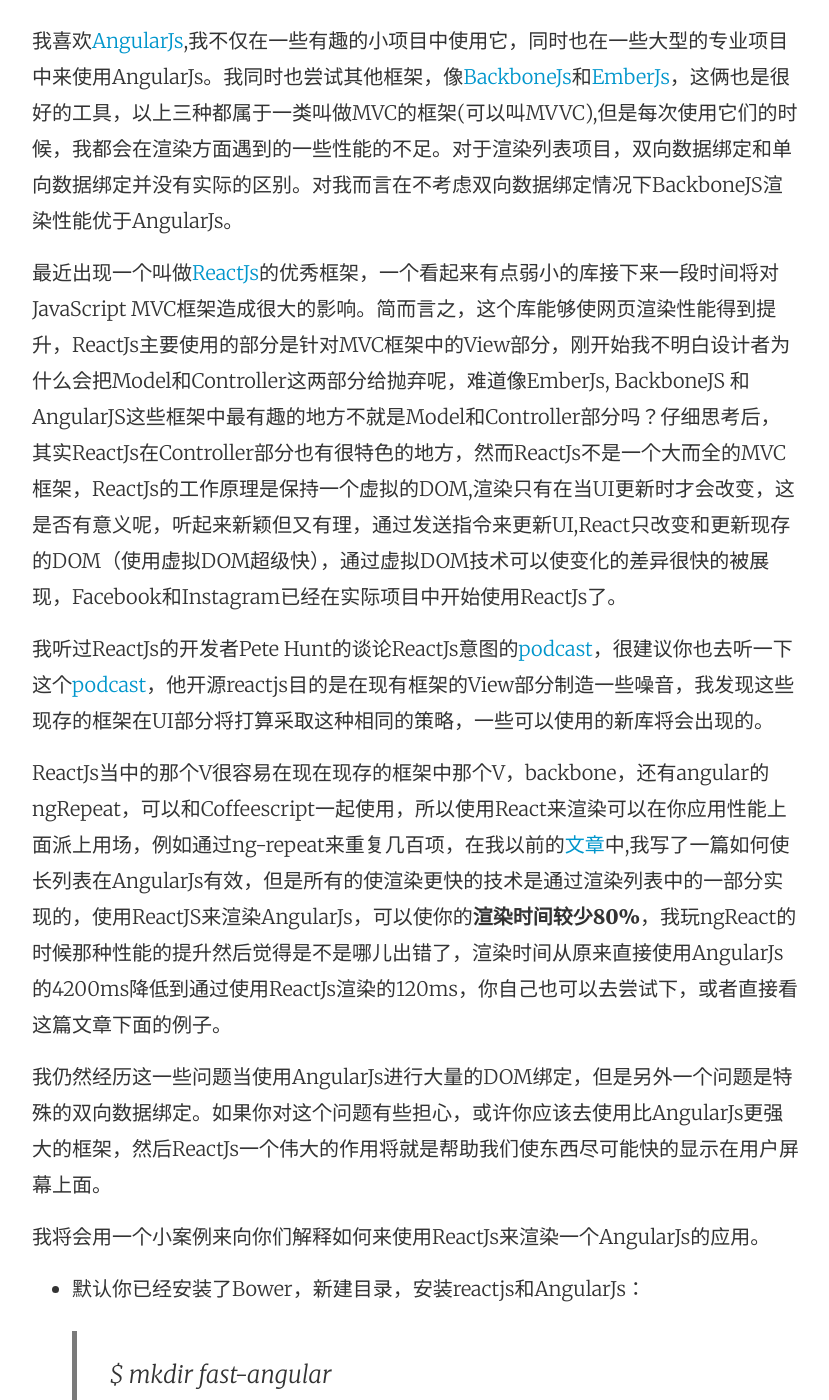
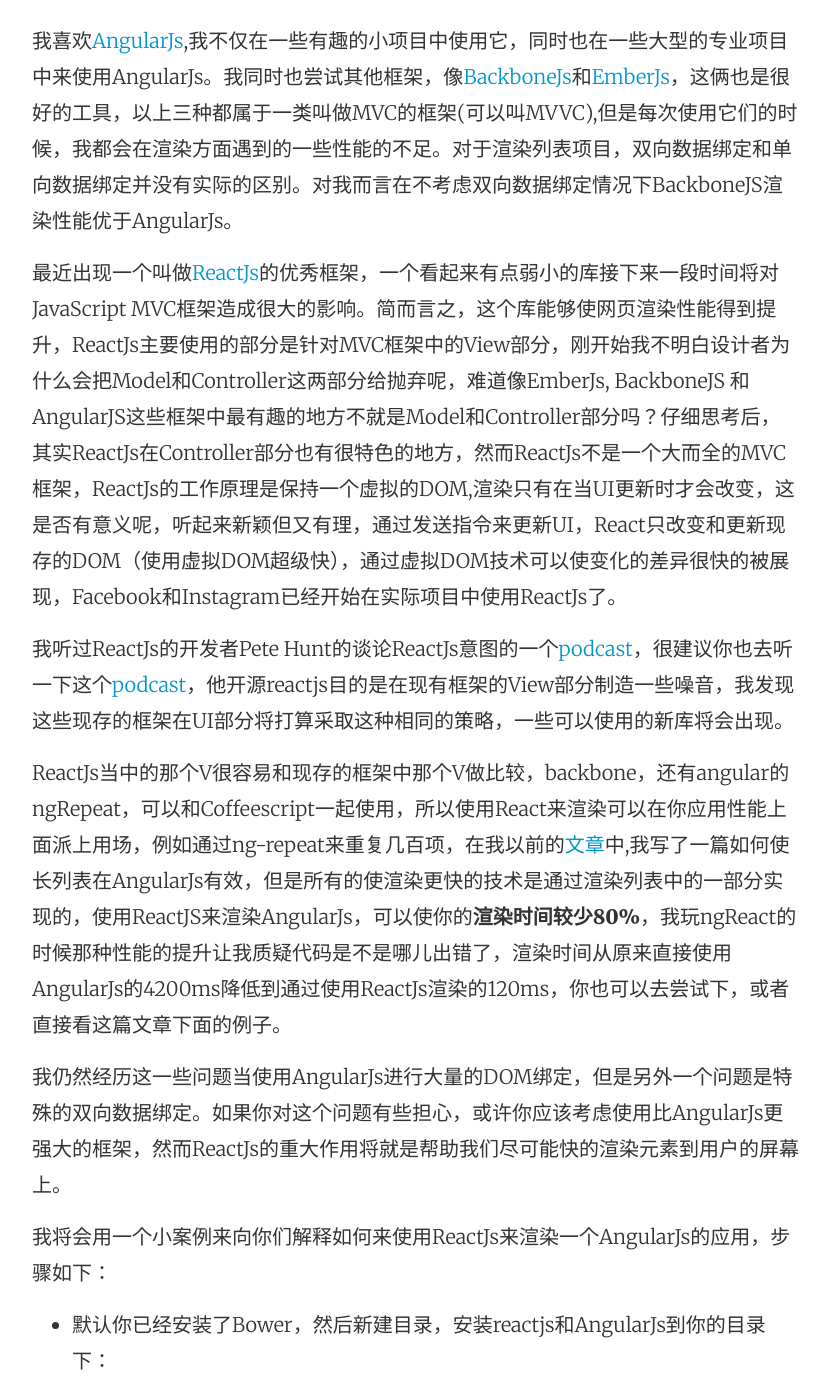
Before and after one commit to tw93/tw93.github.io, a Jekyll site: the page built from _posts/2015-02-23-angular-react.md, in a window 1280 px wide and 1400 px high, scrolled down 478 px. Shown: the whole window, without its empty margins (224-1053 px from the left). Built offline with Jekyll 4.4.1, drawn with Linux system fonts in a browser that asks for light colours.

Commit message:
终于将文章翻译完了，明天来核对

```diff
--- a/_posts/2015-02-23-angular-react.md
+++ b/_posts/2015-02-23-angular-react.md
@@ -10,17 +10,17 @@
 
 我喜欢[AngularJs](http://angularjs.org/){:target="_blank"},我不仅在一些有趣的小项目中使用它，同时也在一些大型的专业项目中来使用AngularJs。我同时也尝试其他框架，像[BackboneJs](http://backbonejs.org/){:target="_blank"}和[EmberJs](http://emberjs.com/){:target="_blank"}，这俩也是很好的工具，以上三种都属于一类叫做MVC的框架(可以叫MVVC),但是每次使用它们的时候，我都会在渲染方面遇到的一些性能的不足。对于渲染列表项目，双向数据绑定和单向数据绑定并没有实际的区别。对我而言在不考虑双向数据绑定情况下BackboneJS渲染性能优于AngularJs。
 
-最近出现一个叫做[ReactJs](http://facebook.github.io/react/){:target="_blank"}的优秀框架，一个看起来有点弱小的库接下来一段时间将对JavaScript MVC框架造成很大的影响。简而言之，这个库能够使网页渲染性能得到提升，ReactJs主要使用的部分是针对MVC框架中的View部分，刚开始我不明白设计者为什么会把Model和Controller这两部分给抛弃呢，难道像EmberJs, BackboneJS 和AngularJS这些框架中最有趣的地方不就是Model和Controller部分吗？仔细思考后，其实ReactJs在Controller部分也有很特色的地方，然而ReactJs不是一个大而全的MVC框架，ReactJs的工作原理是保持一个虚拟的DOM,渲染只有在当UI更新时才会改变，这是否有意义呢，听起来新颖但又有理，通过发送指令来更新UI,React只改变和更新现存的DOM（使用虚拟DOM超级快），通过虚拟DOM技术可以使变化的差异很快的被展现，Facebook和Instagram已经在实际项目中开始使用ReactJs了。
+最近出现一个叫做[ReactJs](http://facebook.github.io/react/){:target="_blank"}的优秀框架，一个看起来有点弱小的库接下来一段时间将对JavaScript MVC框架造成很大的影响。简而言之，这个库能够使网页渲染性能得到提升，ReactJs主要使用的部分是针对MVC框架中的View部分，刚开始我不明白设计者为什么会把Model和Controller这两部分给抛弃呢，难道像EmberJs, BackboneJS 和AngularJS这些框架中最有趣的地方不就是Model和Controller部分吗？仔细思考后，其实ReactJs在Controller部分也有很特色的地方，然而ReactJs不是一个大而全的MVC框架，ReactJs的工作原理是保持一个虚拟的DOM,渲染只有在当UI更新时才会改变，这是否有意义呢，听起来新颖但又有理，通过发送指令来更新UI，React只改变和更新现存的DOM（使用虚拟DOM超级快），通过虚拟DOM技术可以使变化的差异很快的被展现，Facebook和Instagram已经开始在实际项目中使用ReactJs了。
 
-我听过ReactJs的开发者Pete Hunt的谈论ReactJs意图的[podcast](http://codewinds.com/podcast/004.html){:target="_blank"}，很建议你也去听一下这个[podcast](http://codewinds.com/podcast/004.html){:target="_blank"}，他开源reactjs目的是在现有框架的View部分制造一些噪音，我发现这些现存的框架在UI部分将打算采取这种相同的策略，一些可以使用的新库将会出现的。
+我听过ReactJs的开发者Pete Hunt的谈论ReactJs意图的一个[podcast](http://codewinds.com/podcast/004.html){:target="_blank"}，很建议你也去听一下这个[podcast](http://codewinds.com/podcast/004.html){:target="_blank"}，他开源reactjs目的是在现有框架的View部分制造一些噪音，我发现这些现存的框架在UI部分将打算采取这种相同的策略，一些可以使用的新库将会出现。
 
-ReactJs当中的那个V很容易在现在现存的框架中那个V，backbone，还有angular的ngRepeat，可以和Coffeescript一起使用，所以使用React来渲染可以在你应用性能上面派上用场，例如通过ng-repeat来重复几百项，在我以前的[文章](http://www.williambrownstreet.net/blog/2013/07/angularjs-my-solution-to-the-ng-repeat-performance-problem/){:target="_blank"}中,我写了一篇如何使长列表在AngularJs有效，但是所有的使渲染更快的技术是通过渲染列表中的一部分实现的，使用ReactJS来渲染AngularJs，可以使你的**渲染时间较少80%**，我玩ngReact的时候那种性能的提升然后觉得是不是哪儿出错了，渲染时间从原来直接使用AngularJs的4200ms降低到通过使用ReactJs渲染的120ms，你自己也可以去尝试下，或者直接看这篇文章下面的例子。
+ReactJs当中的那个V很容易和现存的框架中那个V做比较，backbone，还有angular的ngRepeat，可以和Coffeescript一起使用，所以使用React来渲染可以在你应用性能上面派上用场，例如通过ng-repeat来重复几百项，在我以前的[文章](http://www.williambrownstreet.net/blog/2013/07/angularjs-my-solution-to-the-ng-repeat-performance-problem/){:target="_blank"}中,我写了一篇如何使长列表在AngularJs有效，但是所有的使渲染更快的技术是通过渲染列表中的一部分实现的，使用ReactJS来渲染AngularJs，可以使你的**渲染时间较少80%**，我玩ngReact的时候那种性能的提升让我质疑代码是不是哪儿出错了，渲染时间从原来直接使用AngularJs的4200ms降低到通过使用ReactJs渲染的120ms，你也可以去尝试下，或者直接看这篇文章下面的例子。
 
-我仍然经历这一些问题当使用AngularJs进行大量的DOM绑定，但是另外一个问题是特殊的双向数据绑定。如果你对这个问题有些担心，或许你应该去使用比AngularJs更强大的框架，然后ReactJs一个伟大的作用将就是帮助我们使东西尽可能快的显示在用户屏幕上面。
+我仍然经历这一些问题当使用AngularJs进行大量的DOM绑定，但是另外一个问题是特殊的双向数据绑定。如果你对这个问题有些担心，或许你应该考虑使用比AngularJs更强大的框架，然而ReactJs的重大作用将就是帮助我们尽可能快的渲染元素到用户的屏幕上。
 
-我将会用一个小案例来向你们解释如何来使用ReactJs来渲染一个AngularJs的应用。
+我将会用一个小案例来向你们解释如何来使用ReactJs来渲染一个AngularJs的应用，步骤如下：
 
- - 默认你已经安装了Bower，新建目录，安装reactjs和AngularJs：
+ - 默认你已经安装了Bower，然后新建目录，安装reactjs和AngularJs到你的目录下：
   <blockquote>$ mkdir fast-angular</blockquote>
   <blockquote>$ cd fast-angular</blockquote>
   <blockquote>$ bower install --save react </blockquote>
```
